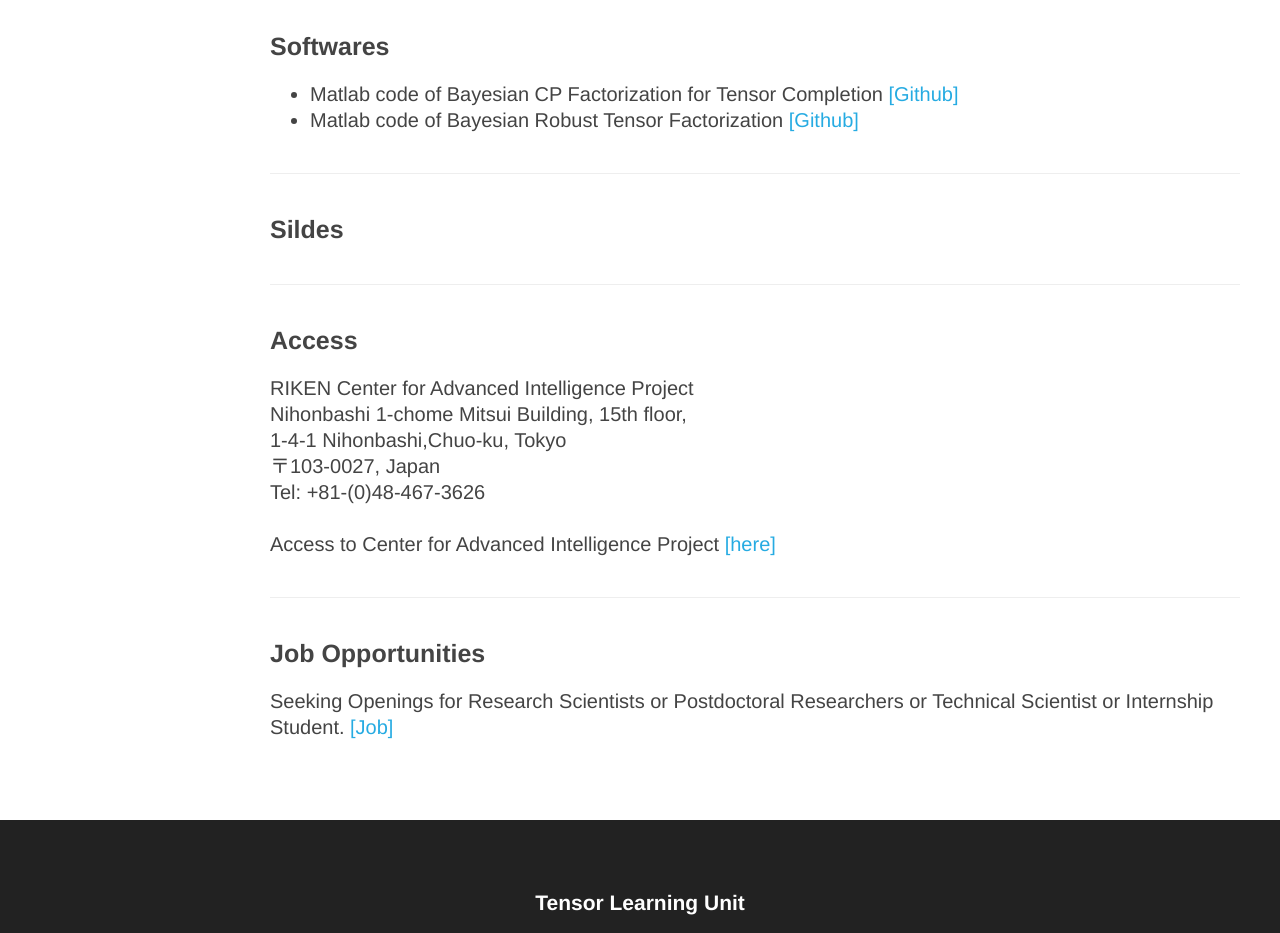
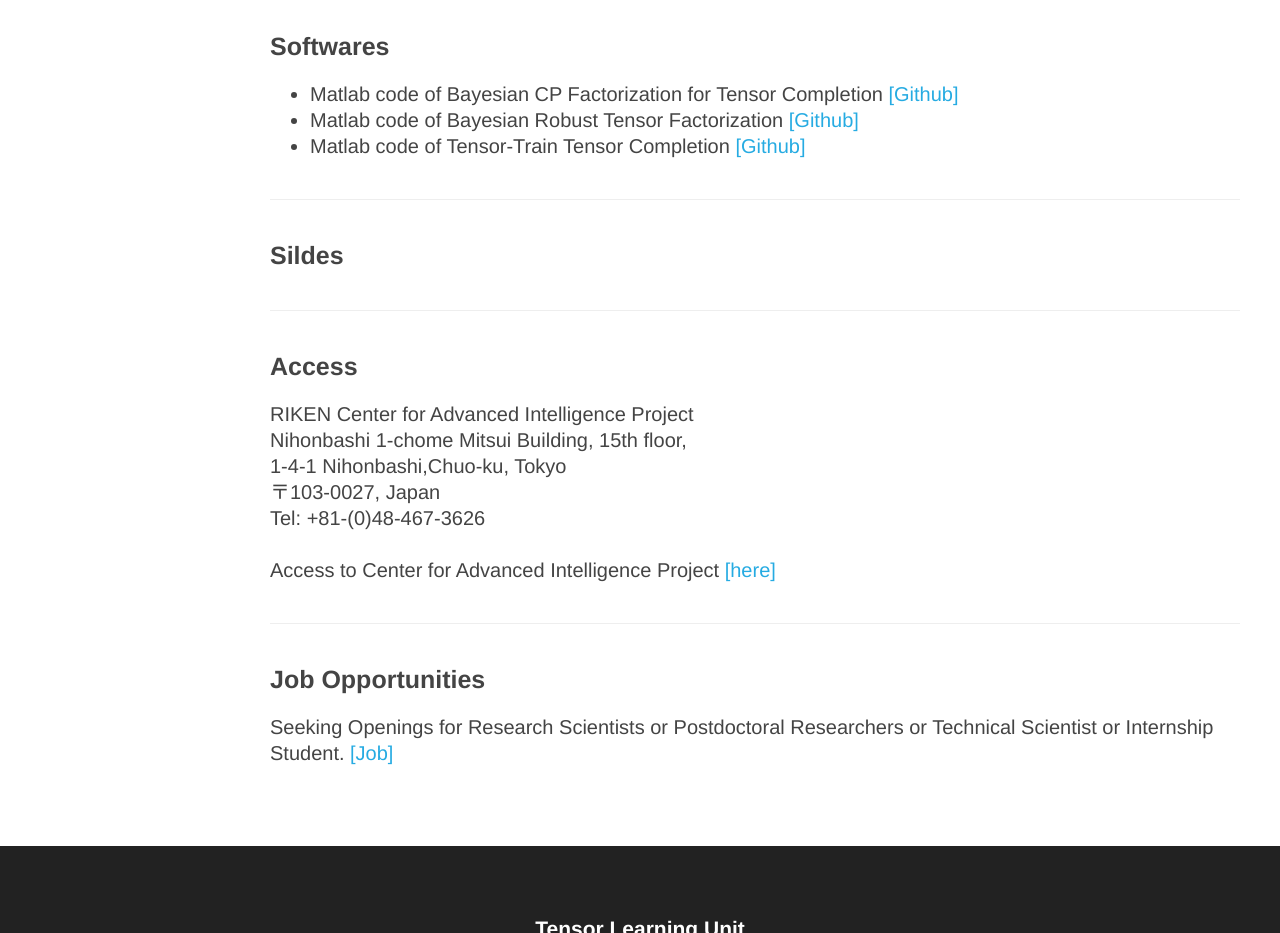
Before and after one commit to try-agaaain/HSI-TEAM, a plain HTML site: page index.html in a window 1280 px wide. Shown: the part 3560-4493 px from the top of the page. Drawn offline with Linux system fonts and the light colour scheme.

Commit message:
Add files via upload

```diff
--- a/index.html
+++ b/index.html
@@ -548,7 +548,14 @@
             [Github]
           </a>
         </li>
+
+        <li>Matlab code of Tensor-Train Tensor Completion
+          <a href="https://github.com/yuanlonghao/T3C_tensor_completion">
+            [Github]
+          </a>
+        </li>
       </ul>
+
 
 
 
```
